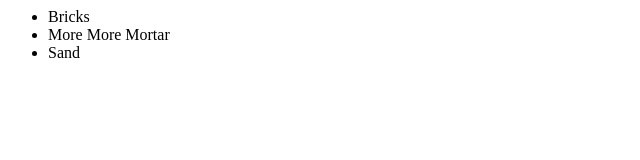
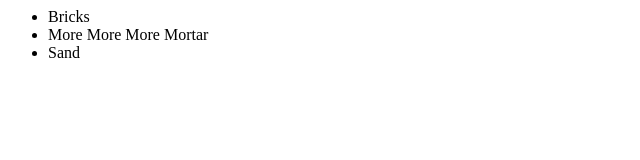
Before and after one commit to tarik12009/newGitTest, a plain HTML site: page index.html in a window 1280 px wide. Shown: the full height of the page, 0-640 px from the left. Drawn offline with Linux system fonts and the light colour scheme.

Commit message:
oops again

```diff
--- a/index.html
+++ b/index.html
@@ -3,7 +3,7 @@
     <div>
       <ul>
         <li>Bricks</li>
-        <li>More More Mortar</li>
+        <li>More More More Mortar</li>
         <li>Sand</li>
       </ul>
     </div>
```
